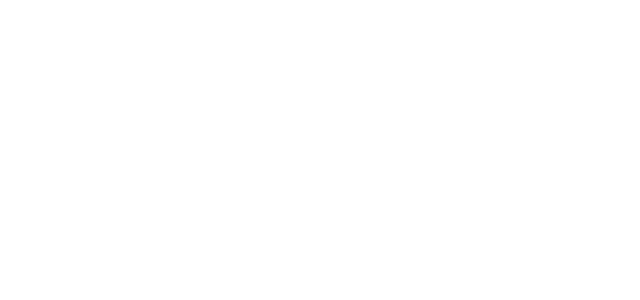
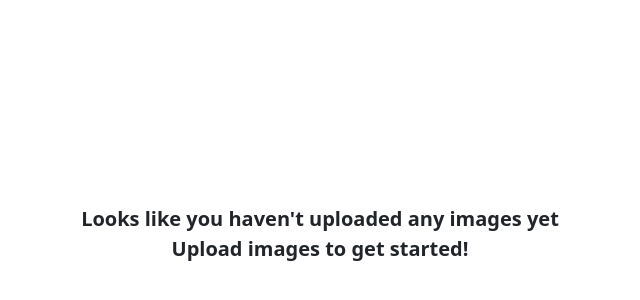
Before and after one commit to Aryen27/Image-Repo, a React (Vite) app in the folder frontend/: page /photos in a window 1280 px wide. Shown: the part 182-482 px from the top of the page, without its empty margins (320-960 px from the left). Built offline with nearby package versions, Linux system fonts and the light colour scheme.

Commit message:
Added an error page as a placeholder for users who havent uploaded any images

```diff
--- a/frontend/src/pages/Home.jsx
+++ b/frontend/src/pages/Home.jsx
@@ -2,13 +2,14 @@ import React, { useEffect, useState } from 'react'
 import PhotosContainer from './PhotosConatiner'
 import axios from 'axios'
 import { useAuth } from '../context/authContext'
+import PhotoError from './PhotoError';
 
 axios.defaults.headers.common['Authorization'] = `Bearer ${sessionStorage.getItem('token')}`;
 
 function Home() {
   // imgrepo: about, title
   const { user } = useAuth();
-  const [images, setImages] = useState();
+  const [images, setImages] = useState(null);
 
   const baseUrl = 'http://localhost:3000/';
 
@@ -30,7 +31,9 @@ function Home() {
   return (
     <div className="container text-center p-3">
     <div className="row">
-    {images?.map((img) => (
+        {images == null || images.length ==0 ?
+          <PhotoError/> :
+          images?.map((img) => (
         <div className="col-md-3 mb-4" key={img.id}>
           <PhotosContainer about={img.about} title={img.title} />
         </div>
--- a/frontend/src/pages/Login.jsx
+++ b/frontend/src/pages/Login.jsx
@@ -1,9 +1,11 @@
 import React, { useState } from 'react'
 import { useAuth } from '../context/authContext';
 import axios from 'axios'
+import {useNavigate} from 'react-router-dom'
 
 function Login() {
   const { login } = useAuth();
+  const navigate = useNavigate();
     const [user, setUser] = useState({
       email: '',
       password: '',
@@ -25,7 +27,7 @@ function Login() {
       }) .catch(function (error) {
         console.log(error);
       });
-
+      navigate('/photos')
     }
   return (
     <div className='d-flex flex-column mx-auto my-4 py-4 gap-4 w-50'>
--- /dev/null
+++ b/frontend/src/pages/PhotoError.jsx
@@ -0,0 +1,15 @@
+import React from 'react'
+
+function PhotoError() {
+  return (
+    <div className='min-vh-100 d-flex justify-content-center align-items-center'>
+        <div className='fs-5 fw-bold'>
+          Looks like you haven't uploaded any images yet <br/>
+          Upload images to get started!
+        </div>
+
+    </div>
+  )
+}
+
+export default PhotoError
```
Also changed, not shown: frontend/src/pages/Error404.jsx (added, +9 -0 lines).
